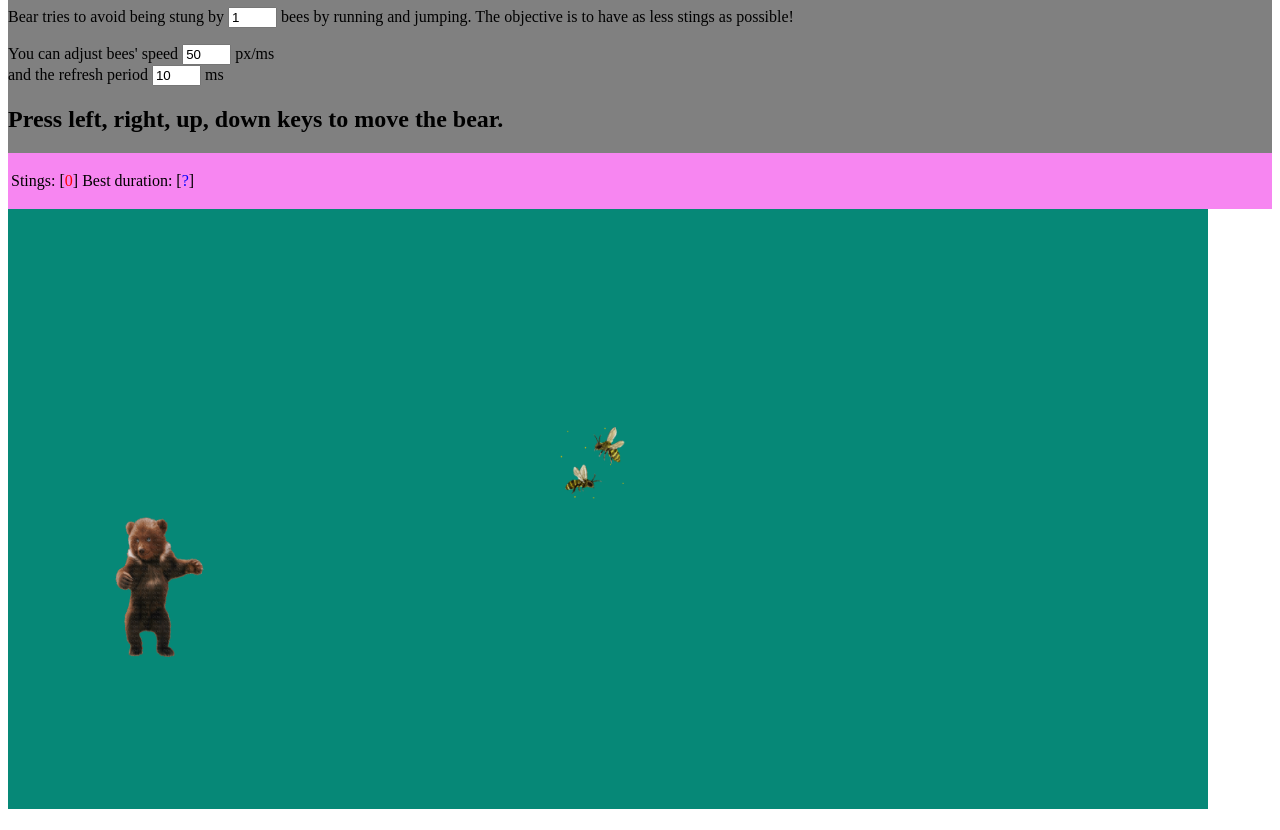
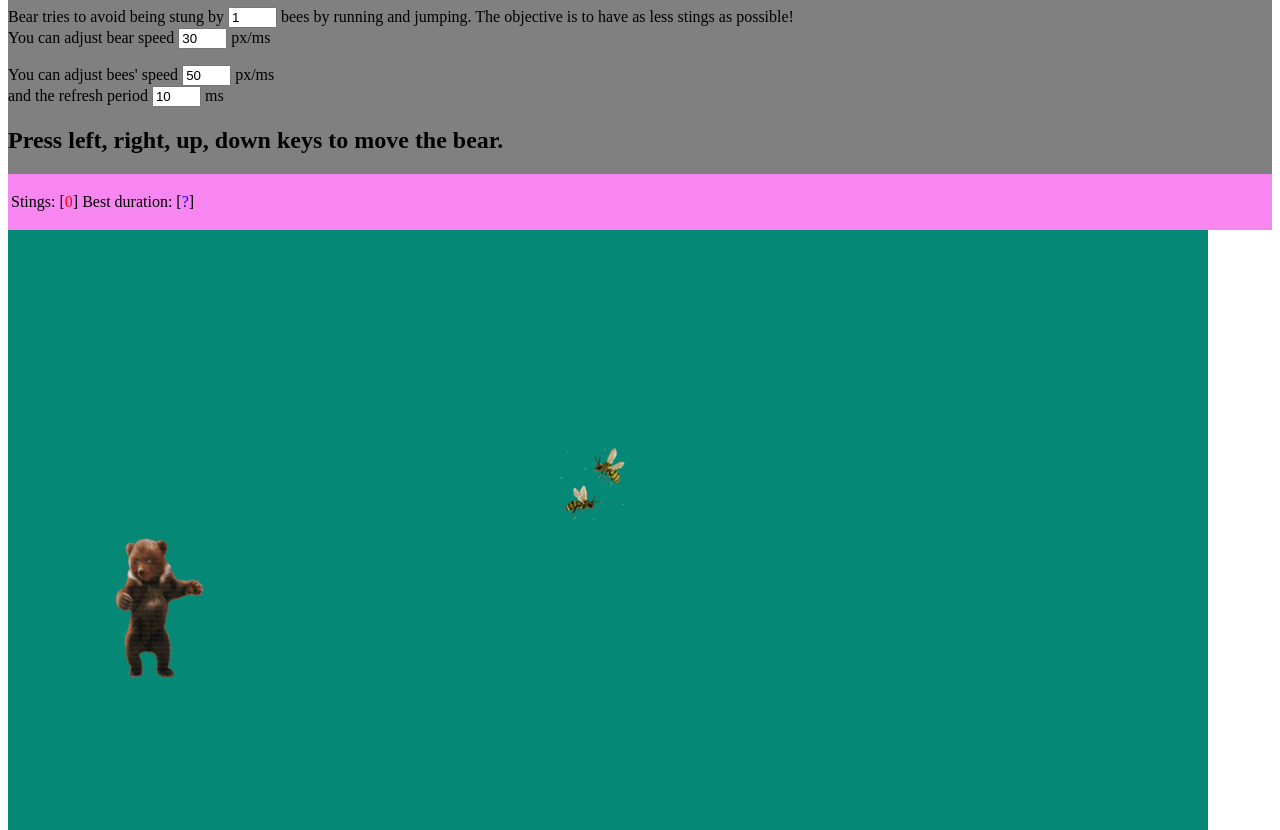
Before and after one commit to faithm2020/FaithLab2, a website: page index.html in a window 1280 px wide. Shown: the part 81-911 px from the top of the page. Before the commit the page ends 890 px from the top, so only its background shows below. Drawn offline with Linux system fonts and the light colour scheme.

Commit message:
html and js update

```diff
--- a/game.js
+++ b/game.js
@@ -67,6 +67,7 @@ function moveBear(e) {
   if (e.keyCode == KEYDOWN) {
     bear.move(0, 1);
   } // down key
+  let setSpeed = document.getElementById("speedBear").value;
 }
 
 class Bee {
--- a/index.html
+++ b/index.html
@@ -25,7 +25,9 @@
       <p>
         Bear tries to avoid being stung by
         <input type="text" id="nbBees" value="1" size="3" /> bees by running and
-        jumping. The objective is to have as less stings as possible!
+        jumping. The objective is to have as less stings as possible!<br />You
+        can adjust bear speed
+        <input type="text" id="speedBear" value="30" size="3" /> px/ms
       </p>
       <p>
         You can adjust bees' speed
```
